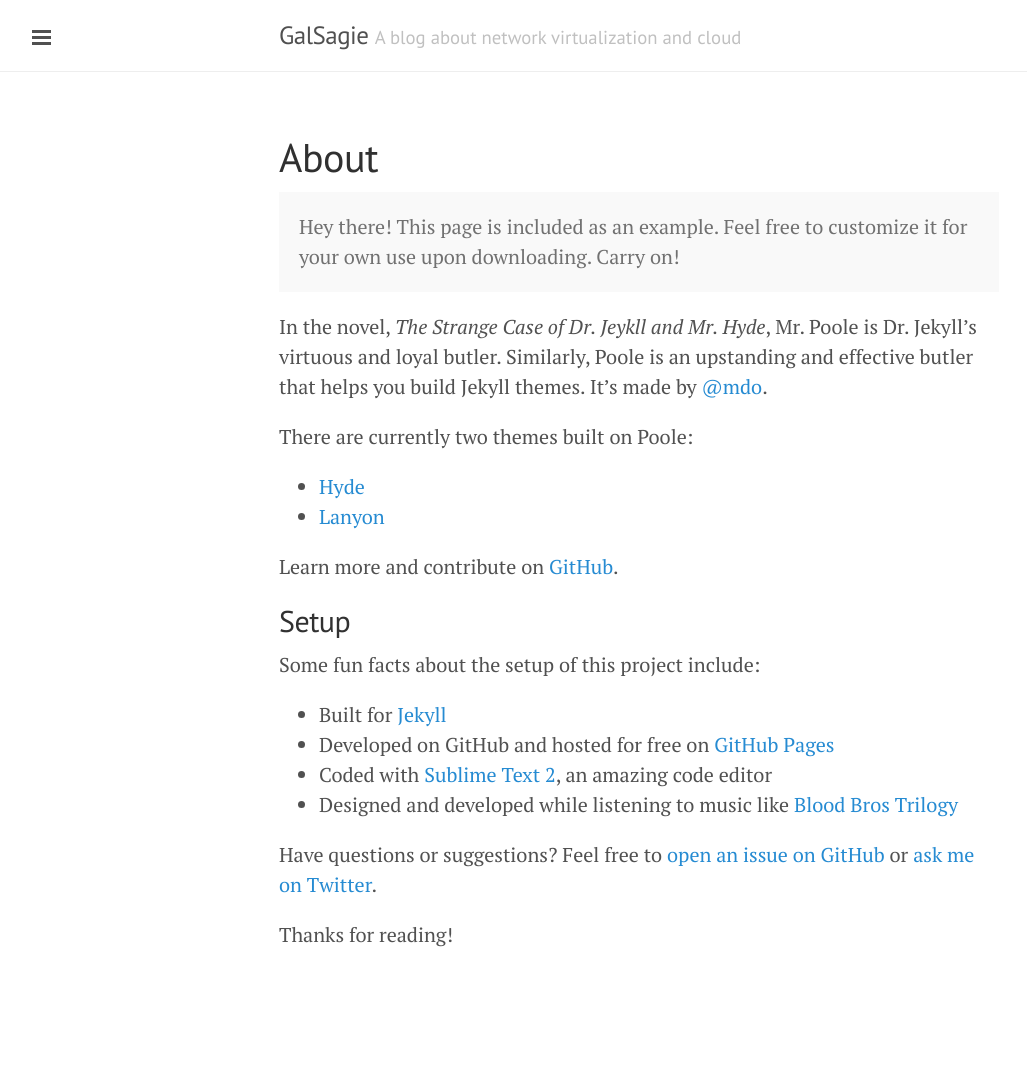
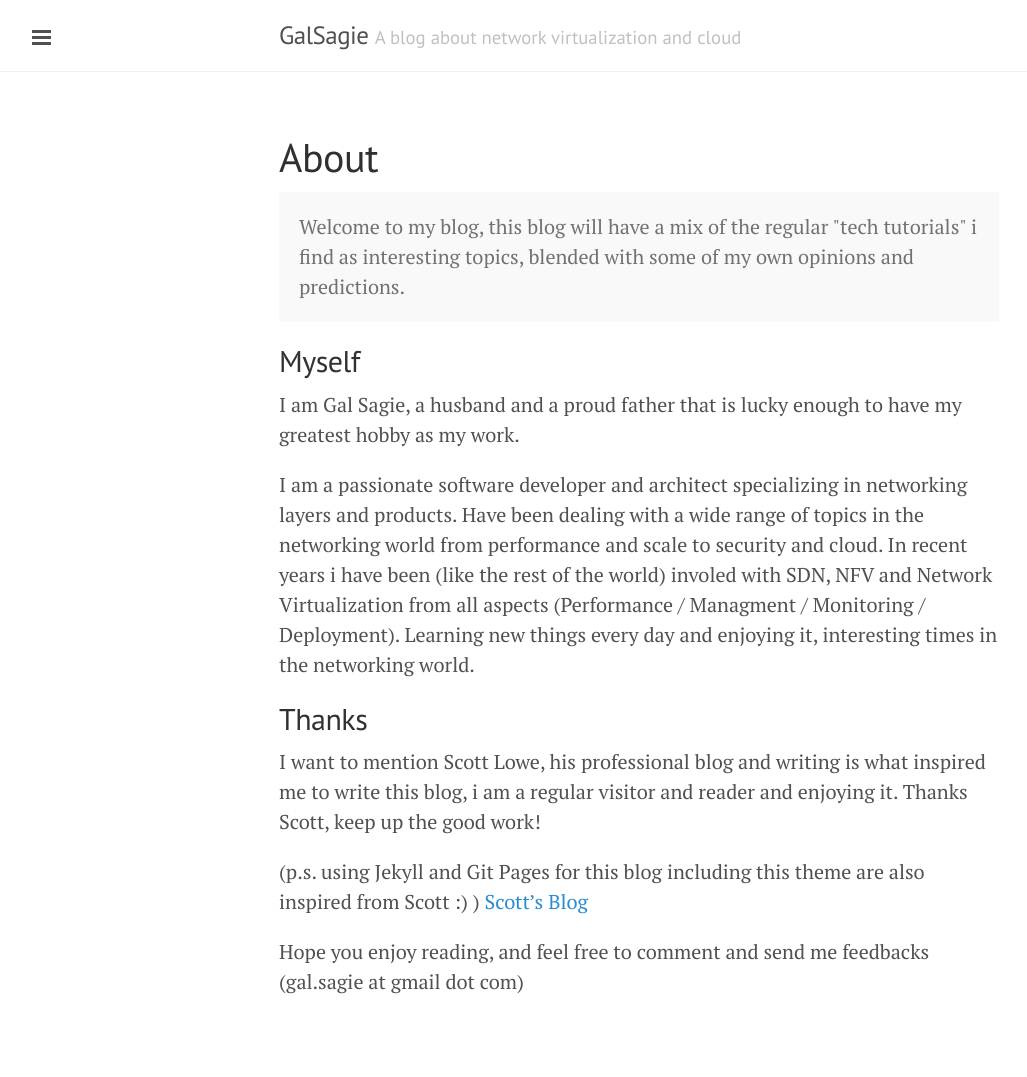
Before and after one commit to GalSagie/GalSagie.github.io, a Jekyll site: the page built from about.md, in a window 1280 px wide. Shown: the whole page, without its empty margins (1-1028 px from the left). Built offline with Jekyll 4.4.1, drawn with Linux system fonts in a browser that asks for light colours; Markdown is read by kramdown in place of the engine named in the settings; before the commit the page ends 1030 px from its top, so only the background shows below that.

Commit message:
Added about page

```diff
--- a/about.md
+++ b/about.md
@@ -4,27 +4,31 @@ title: About
 ---
 
 <p class="message">
-  Hey there! This page is included as an example. Feel free to customize it for your own use upon downloading. Carry on!
+  Welcome to my blog, this blog will have a mix of the regular "tech tutorials" i find as interesting topics,
+  blended with some of my own opinions and predictions.
 </p>
 
-In the novel, *The Strange Case of Dr. Jeykll and Mr. Hyde*, Mr. Poole is Dr. Jekyll's virtuous and loyal butler. Similarly, Poole is an upstanding and effective butler that helps you build Jekyll themes. It's made by [@mdo](https://twitter.com/mdo).
 
-There are currently two themes built on Poole:
+## Myself
 
-* [Hyde](http://hyde.getpoole.com)
-* [Lanyon](http://lanyon.getpoole.com)
+I am Gal Sagie, a husband and a proud father that is lucky enough to have my greatest
+hobby as my work.
 
-Learn more and contribute on [GitHub](https://github.com/poole).
+I am a passionate software developer and architect specializing in networking layers and products.
+Have been dealing with a wide range of topics in the networking world from performance and scale to
+security and cloud.
+In recent years i have been (like the rest of the world) involed with SDN, NFV and Network Virtualization from all
+aspects (Performance / Managment / Monitoring / Deployment).
+Learning new things every day and enjoying it, interesting times in the networking world.
 
-## Setup
+## Thanks
 
-Some fun facts about the setup of this project include:
+I want to mention Scott Lowe, his professional blog and writing is what inspired me to
+write this blog, i am a regular visitor and reader and enjoying it.
+Thanks Scott, keep up the good work!
 
-* Built for [Jekyll](http://jekyllrb.com)
-* Developed on GitHub and hosted for free on [GitHub Pages](https://pages.github.com)
-* Coded with [Sublime Text 2](http://sublimetext.com), an amazing code editor
-* Designed and developed while listening to music like [Blood Bros Trilogy](https://soundcloud.com/maddecent/sets/blood-bros-series)
+(p.s. using Jekyll and Git Pages for this blog including this theme are also inspired from Scott :) )
+[Scott's Blog](http://http://blog.scottlowe.org/)
 
-Have questions or suggestions? Feel free to [open an issue on GitHub](https://github.com/poole/issues/new) or [ask me on Twitter](https://twitter.com/mdo).
-
-Thanks for reading!
+Hope you enjoy reading, and feel free to comment and send me
+feedbacks (gal.sagie at gmail dot com)
```
